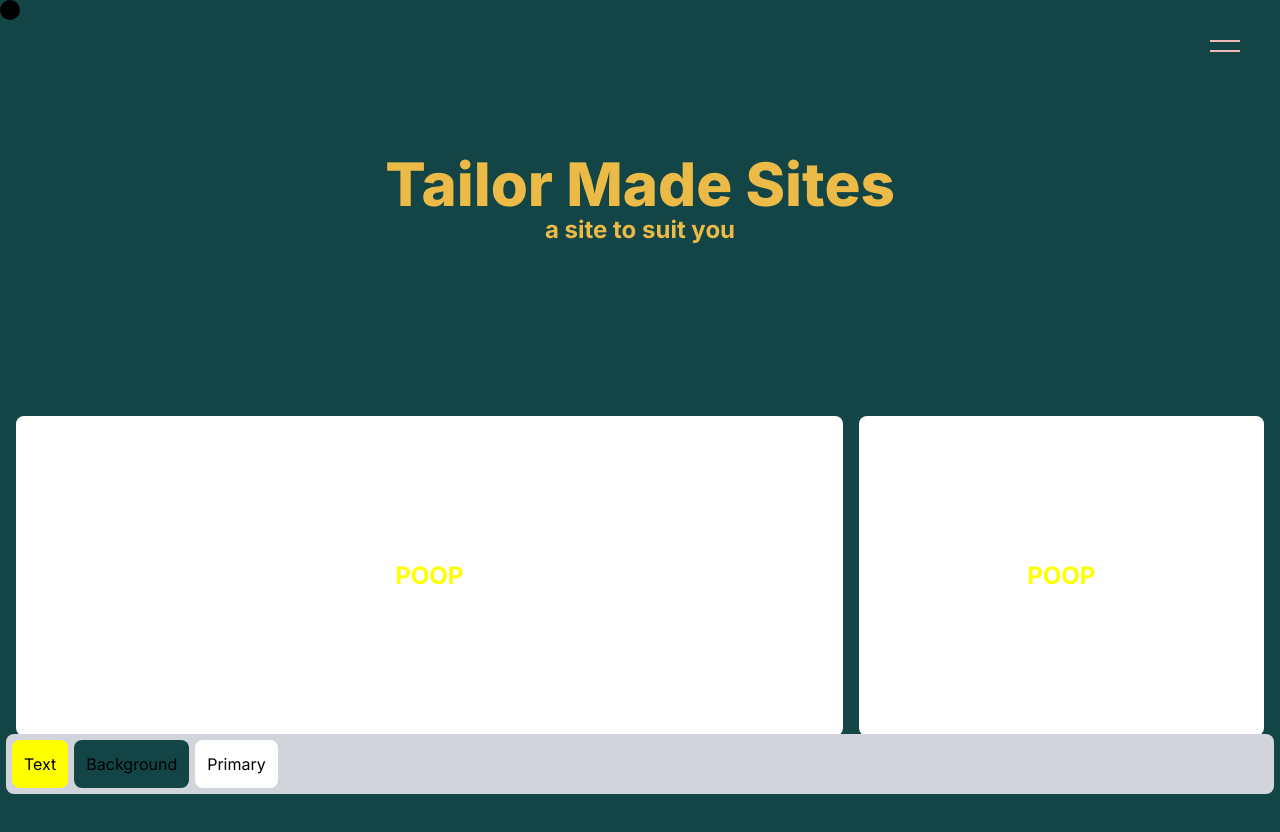
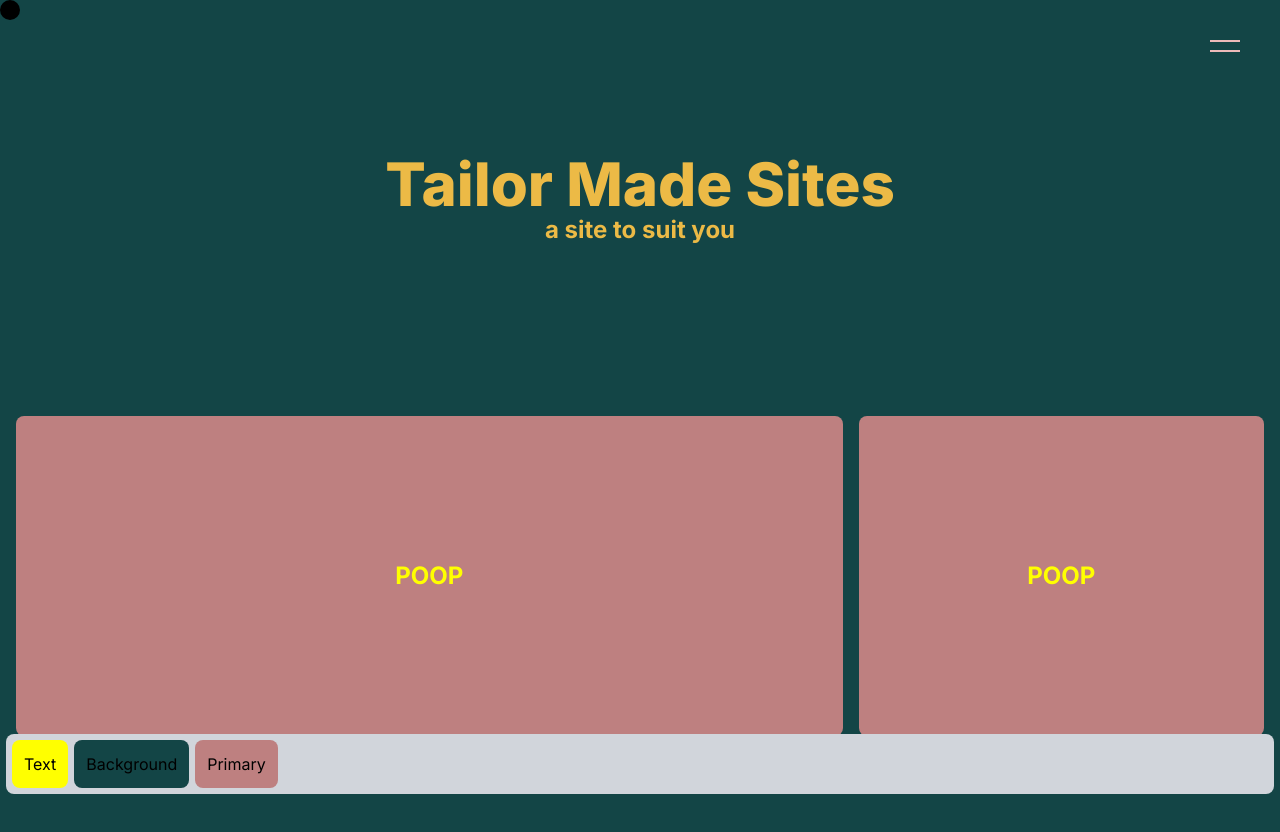
Before and after one commit to rurigrass/tailor-made-sites, a Next.js app: page / in a window 1280 px wide. Shown: the top 832 px of the page. Built offline with nearby package versions, Linux system fonts and the light colour scheme.

Commit message:
sizes of front page blobs

```diff
--- a/src/app/page.tsx
+++ b/src/app/page.tsx
@@ -26,7 +26,7 @@ export default function Home() {
           a site to suit you
         </p>
       </div>
-      <div className="h-[40vh] grid grid-cols-2 md:grid-cols-3 m-4 gap-4">
+      <div className="h-[30vh] lg:h-[40vh] grid grid-cols-2 md:grid-cols-3 m-4 gap-4">
         <p
           className="md:col-span-2 flex justify-center items-center font-bold text-2xl rounded-lg"
           style={{ color: textColour, backgroundColor: primaryColour }}
--- a/src/state/colours.ts
+++ b/src/state/colours.ts
@@ -14,6 +14,6 @@ export const useColoursStore = create<ColoursProps>()((set) => ({
   setTextColour: (textColour: string) => set({ textColour }),
   backgroundColour: "#134546",
   setBackgroundColour: (backgroundColour: string) => set({ backgroundColour }),
-  primaryColour: "#ffffff",
+  primaryColour: "#be8080",
   setPrimaryColour: (primaryColour: string) => set({ primaryColour }),
 }));
```
